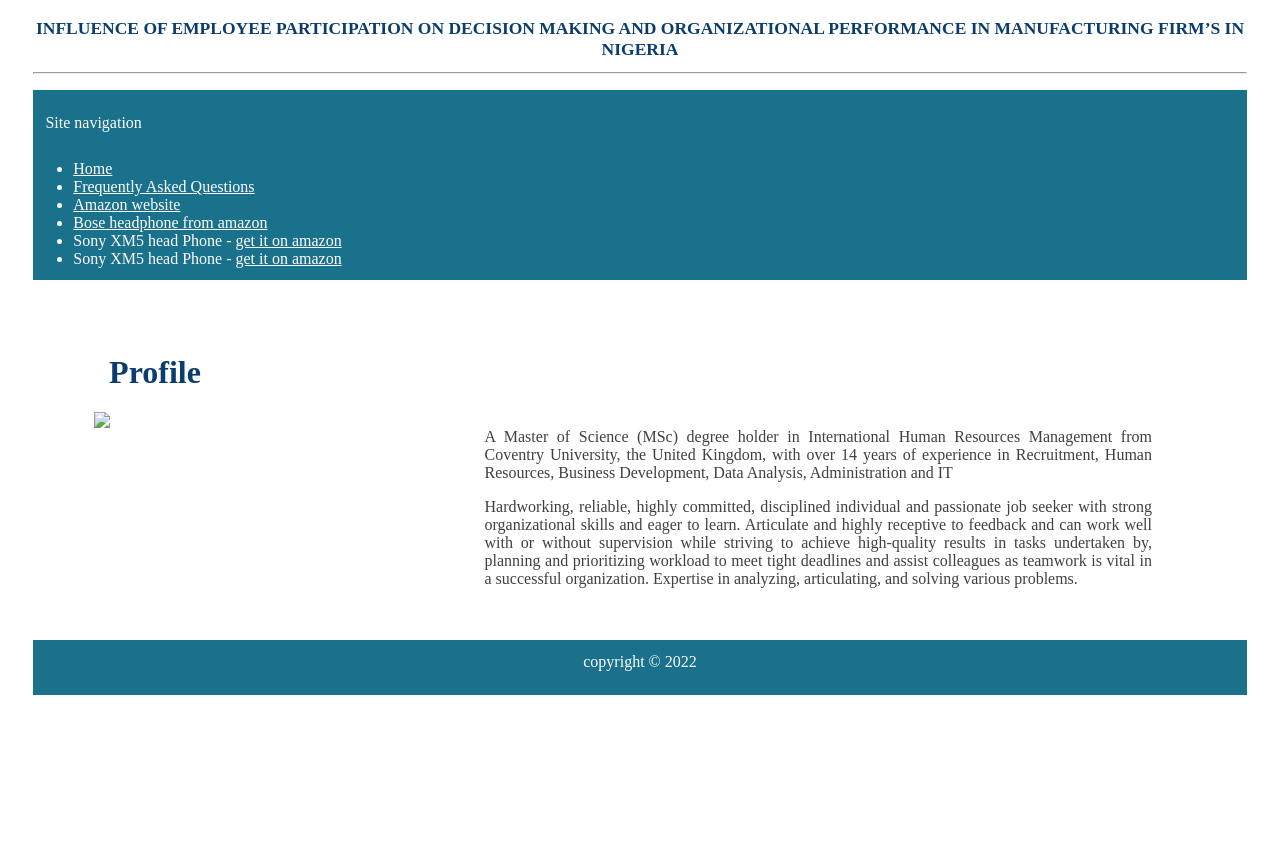
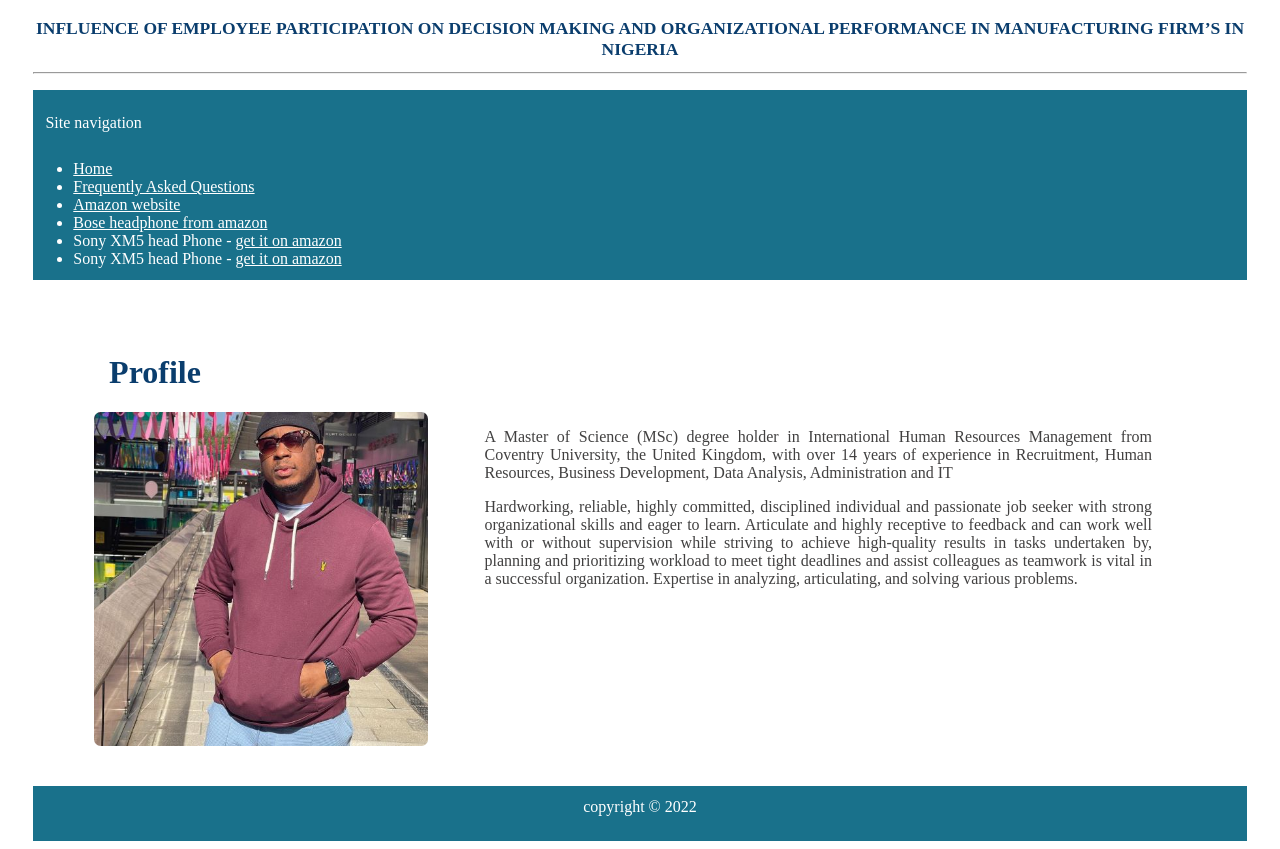
Before and after one commit to elvmaner/my-first_web, a plain HTML site: page about.html in a window 1280 px wide. Before the commit the page ends 800 px from the top, so only its background shows below. Drawn offline with Linux system fonts and the light colour scheme.

Commit message:
Update about.html

```diff
--- a/about.html
+++ b/about.html
@@ -38,7 +38,7 @@
     </h1>
     <div class="about-div">
        <div class="img-div">
-        <img class="img-class" src="/Images/elvis.jpg">
+        <img class="img-class" src="https://elvmaner.github.io/my-first_web/elvis.jpg">
        </div>
        <div class="profile-div">
         <p>
```
